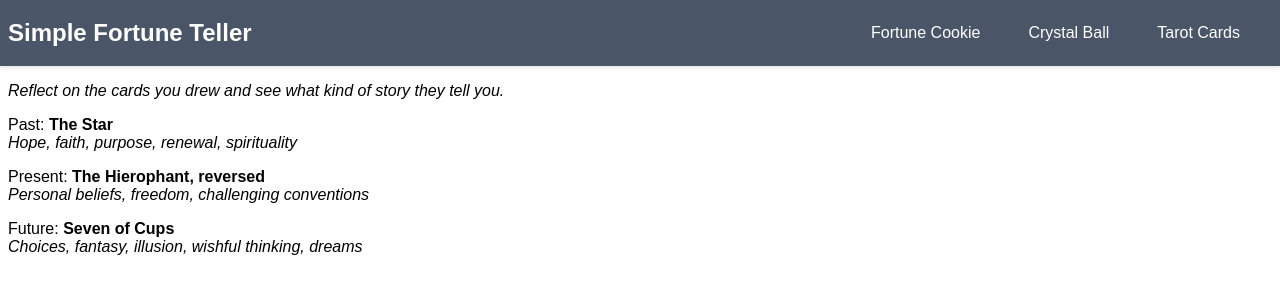
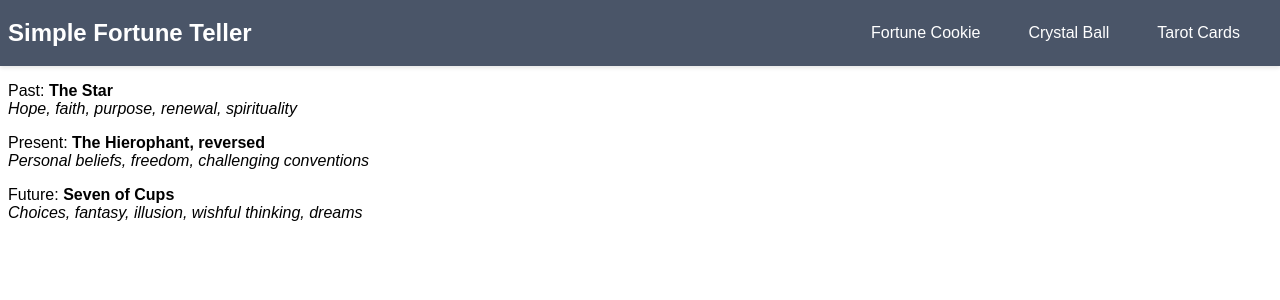
Before and after one commit to nshiff/fortune-teller, a React (Vite) app: page /tarot-cards in a window 1280 px wide. Shown: the top 300 px of the page. Built offline with nearby package versions, Linux system fonts and the light colour scheme.

Commit message:
fixup - removing explainer text

```diff
--- a/src/routes/TarotCards.tsx
+++ b/src/routes/TarotCards.tsx
@@ -34,12 +34,6 @@ export function TarotCards() {
 
   return (
     <div>
-      <p>
-        <em>
-          Reflect on the cards you drew and see what kind of story they tell
-          you.
-        </em>
-      </p>
       <TarotCard era="Past" tarotCard={cardPast} isReversed={false} />
       <TarotCard era="Present" tarotCard={cardPresent} isReversed={true} />
       <TarotCard era="Future" tarotCard={cardFuture} isReversed={false} />
```
